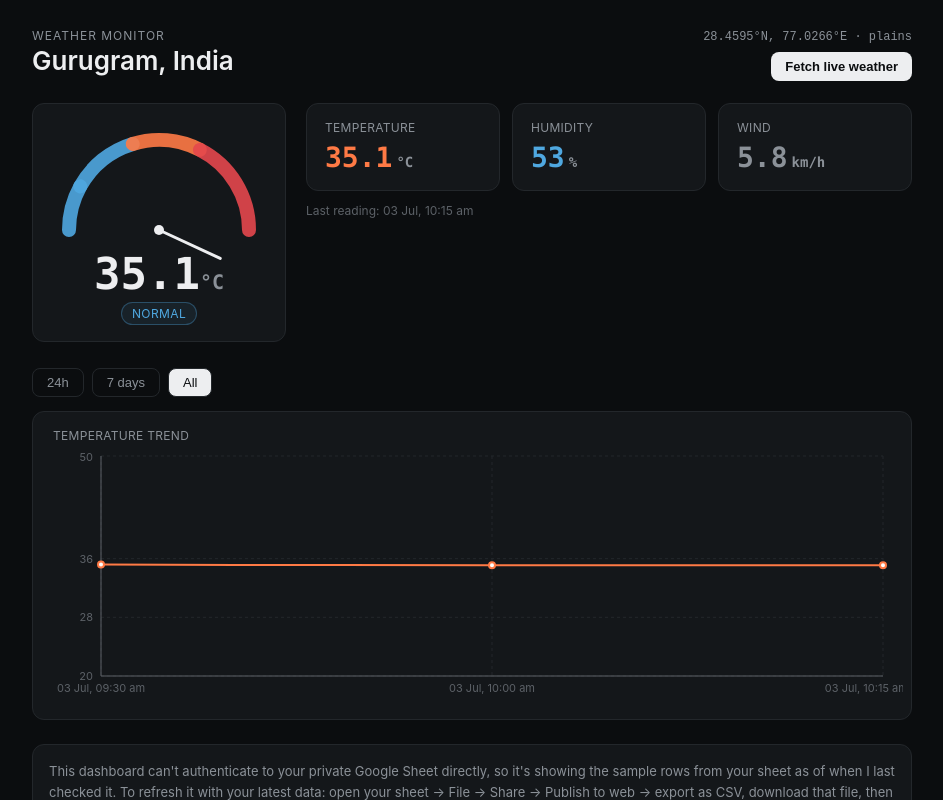
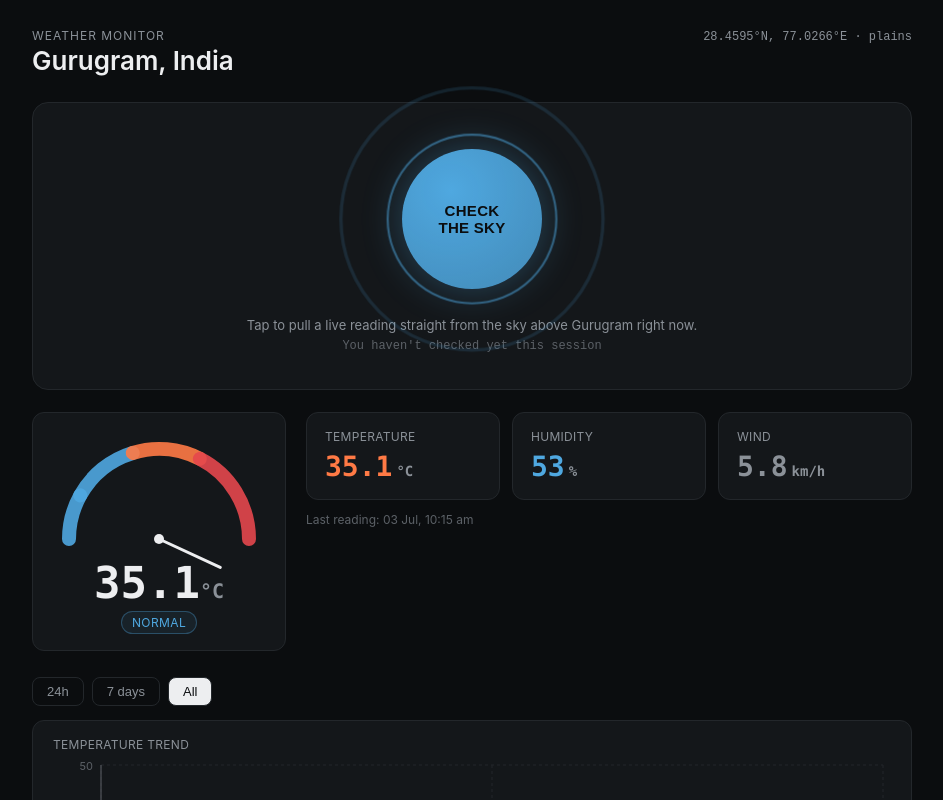
Before and after one commit to yashvardhannayal-ai/Gurugram-Weather-, a React (Vite) app: page / in a window 1280 px wide. Shown: the top 800 px of the page, without its empty margins (168-1111 px from the left). Built offline with nearby package versions, Linux system fonts and the light colour scheme.

Commit message:
Make the check button interactive

```diff
--- a/src/App.jsx
+++ b/src/App.jsx
@@ -1,4 +1,4 @@
-import React, { useState, useMemo, useCallback } from "react";
+import React, { useState, useMemo, useCallback, useEffect, useRef } from "react";
 import {
   LineChart,
   Line,
@@ -10,14 +10,12 @@ import {
 } from "recharts";
 import Papa from "papaparse";
 
-// ---- Seed data (from the user's actual sheet, duplicates removed) ----
 const SEED = [
   { time: "2026-07-03T09:30", temp: 35.2, wind: 5.8, humidity: 53 },
   { time: "2026-07-03T10:00", temp: 35.1, wind: 5.8, humidity: 53 },
   { time: "2026-07-03T10:15", temp: 35.1, wind: 5.8, humidity: 53 },
 ];
 
-// IMD-derived thresholds for plains — flagged to the user as approximate / worth re-verifying
 const ZONES = [
   { key: "normal", label: "Normal", max: 40, color: "#4FA8E0" },
   { key: "heat", label: "Heat Wave", max: 45, color: "#FF7A45" },
@@ -39,6 +37,28 @@ function fmtTime(t) {
     hour: "2-digit",
     minute: "2-digit",
   });
+}
+
+function useCountUp(target, duration = 700) {
+  const [display, setDisplay] = useState(target);
+  const fromRef = useRef(target);
+  useEffect(() => {
+    const from = fromRef.current;
+    const to = target;
+    if (from === to) return;
+    const start = performance.now();
+    let raf;
+    const tick = (now) => {
+      const p = Math.min(1, (now - start) / duration);
+      const eased = 1 - Math.pow(1 - p, 3);
+      setDisplay(from + (to - from) * eased);
+      if (p < 1) raf = requestAnimationFrame(tick);
+      else fromRef.current = to;
+    };
+    raf = requestAnimationFrame(tick);
+    return () => cancelAnimationFrame(raf);
+  }, [target, duration]);
+  return display;
 }
 
 function Gauge({ temp }) {
@@ -84,6 +104,7 @@ function Gauge({ temp }) {
           stroke="#EDEEF0"
           strokeWidth={3}
           strokeLinecap="round"
+          style={{ transition: "all 0.6s cubic-bezier(0.34, 1.56, 0.64, 1)" }}
         />
         <circle cx={cx} cy={cy} r={5} fill="#EDEEF0" />
       </svg>
@@ -112,6 +133,7 @@ function Gauge({ temp }) {
             color: zone.color,
             border: `1px solid ${zone.color}55`,
             background: `${zone.color}14`,
+            transition: "color 0.3s, border-color 0.3s, background 0.3s",
           }}
         >
           {zone.label}
@@ -156,12 +178,37 @@ const LAT = 28.4595;
 const LON = 77.0266;
 const OPEN_METEO_URL = `https://api.open-meteo.com/v1/forecast?latitude=${LAT}&longitude=${LON}&current=temperature_2m,wind_speed_10m,relative_humidity_2m`;
 
+const KEYFRAMES = `
+@keyframes ringPulse {
+  0% { transform: scale(1); opacity: 0.55; }
+  100% { transform: scale(1.9); opacity: 0; }
+}
+@keyframes screenFlash {
+  0% { opacity: 0.32; }
+  100% { opacity: 0; }
+}
+@keyframes shake {
+  0%, 100% { transform: translateX(0); }
+  20% { transform: translateX(-6px); }
+  40% { transform: translateX(6px); }
+  60% { transform: translateX(-4px); }
+  80% { transform: translateX(4px); }
+}
+@keyframes popIn {
+  0% { transform: scale(0.9); opacity: 0; }
+  100% { transform: scale(1); opacity: 1; }
+}
+`;
+
 export default function WeatherDashboard() {
   const [rows, setRows] = useState(SEED);
   const [range, setRange] = useState("all");
   const [importMsg, setImportMsg] = useState("");
   const [liveLoading, setLiveLoading] = useState(false);
   const [liveError, setLiveError] = useState("");
+  const [pulseCount, setPulseCount] = useState(0);
+  const [flash, setFlash] = useState(null);
+  const [shakeKey, setShakeKey] = useState(0);
   const fileRef = React.useRef(null);
 
   const fetchLive = useCallback(async () => {
@@ -180,10 +227,13 @@ export default function WeatherDashboard() {
         humidity: c.relative_humidity_2m,
       };
       setRows((prev) => {
-        // avoid an exact duplicate if the same timestamp is fetched twice in a row
         if (prev.length && prev[prev.length - 1].time === newRow.time) return prev;
         return [...prev, newRow];
       });
+      setPulseCount((n) => n + 1);
+      const z = classify(newRow.temp);
+      setFlash({ color: z.color, key: Date.now() });
+      if (z.key === "severe") setShakeKey((k) => k + 1);
     } catch (err) {
       setLiveError(
         err instanceof Error
@@ -207,8 +257,11 @@ export default function WeatherDashboard() {
   const latest = filtered[filtered.length - 1] || rows[rows.length - 1];
   const zone = classify(latest.temp);
   const showAlert = zone.key !== "normal";
+  const chartData = filtered.map((r) => ({ ...r, label: fmtTime(r.time) }));
 
-  const chartData = filtered.map((r) => ({ ...r, label: fmtTime(r.time) }));
+  const dispTemp = useCountUp(latest.temp);
+  const dispHumidity = useCountUp(latest.humidity);
+  const dispWind = useCountUp(latest.wind);
 
   const handleFile = useCallback((e) => {
     const file = e.target.files?.[0];
@@ -247,17 +300,35 @@ export default function WeatherDashboard() {
 
   return (
     <div
+      key={shakeKey}
       style={{
         background: "#0B0D0F",
         minHeight: "100%",
         color: "#EDEEF0",
-        fontFamily:
-          "ui-sans-serif, -apple-system, BlinkMacSystemFont, 'Segoe UI', sans-serif",
+        fontFamily: "ui-sans-serif, -apple-system, BlinkMacSystemFont, 'Segoe UI', sans-serif",
         padding: "28px 20px 40px",
+        position: "relative",
+        animation: shakeKey > 0 ? "shake 0.5s" : "none",
       }}
     >
+      <style>{KEYFRAMES}</style>
+
+      {flash && (
+        <div
+          key={flash.key}
+          onAnimationEnd={() => setFlash(null)}
+          style={{
+            position: "fixed",
+            inset: 0,
+            background: flash.color,
+            pointerEvents: "none",
+            zIndex: 50,
+            animation: "screenFlash 0.7s ease-out forwards",
+          }}
+        />
+      )}
+
       <div style={{ maxWidth: 880, margin: "0 auto" }}>
-        {/* Header */}
         <div style={{ display: "flex", justifyContent: "space-between", alignItems: "baseline", flexWrap: "wrap", gap: 8 }}>
           <div>
             <div style={{ fontSize: 12, color: "#8B9198", letterSpacing: 1, textTransform: "uppercase" }}>
@@ -265,35 +336,72 @@ export default function WeatherDashboard() {
             </div>
             <h1 style={{ margin: "2px 0 0", fontSize: 26, fontWeight: 600 }}>Gurugram, India</h1>
           </div>
-          <div style={{ display: "flex", flexDirection: "column", alignItems: "flex-end", gap: 8 }}>
           <div style={{ fontSize: 12, color: "#8B9198", fontFamily: "ui-monospace, monospace" }}>
             28.4595°N, 77.0266°E · plains
           </div>
+        </div>
+
+        <div
+          style={{
+            marginTop: 26,
+            display: "flex",
+            flexDirection: "column",
+            alignItems: "center",
+            padding: "36px 16px",
+            background: "#14171A",
+            border: "1px solid #23272B",
+            borderRadius: 16,
+          }}
+        >
+          <div style={{ position: "relative", width: 160, height: 160, display: "flex", alignItems: "center", justifyContent: "center" }}>
+            {!liveLoading && (
+              <>
+                <span style={{ position: "absolute", inset: 0, borderRadius: "50%", border: `2px solid ${zone.color}`, animation: "ringPulse 2.2s ease-out infinite" }} />
+                <span style={{ position: "absolute", inset: 0, borderRadius: "50%", border: `2px solid ${zone.color}`, animation: "ringPulse 2.2s ease-out infinite 1.1s" }} />
+              </>
+            )}
             <button
               onClick={fetchLive}
               disabled={liveLoading}
               style={{
-                background: liveLoading ? "#23272B" : "#EDEEF0",
-                color: liveLoading ? "#8B9198" : "#0B0D0F",
+                position: "relative",
+                width: 140,
+                height: 140,
+                borderRadius: "50%",
                 border: "none",
-                borderRadius: 8,
-                padding: "7px 14px",
-                fontSize: 13,
-                fontWeight: 600,
+                background: `radial-gradient(circle at 35% 30%, ${zone.color}, ${zone.color}cc)`,
+                color: "#0B0D0F",
+                fontWeight: 700,
+                fontSize: 15,
+                letterSpacing: 0.3,
                 cursor: liveLoading ? "default" : "pointer",
+                boxShadow: `0 0 40px ${zone.color}55`,
+                transition: "transform 0.15s ease",
+                whiteSpace: "pre-line",
               }}
+              onMouseDown={(e) => (e.currentTarget.style.transform = "scale(0.94)")}
+              onMouseUp={(e) => (e.currentTarget.style.transform = "scale(1)")}
+              onMouseLeave={(e) => (e.currentTarget.style.transform = "scale(1)")}
             >
-              {liveLoading ? "Fetching…" : "Fetch live weather"}
+              {liveLoading ? "CHECKING…" : "CHECK\nTHE SKY"}
             </button>
           </div>
+          <div style={{ marginTop: 18, fontSize: 13, color: "#8B9198", textAlign: "center" }}>
+            Tap to pull a live reading straight from the sky above Gurugram right now.
+          </div>
+          <div style={{ marginTop: 6, fontSize: 12, color: "#5C6167", fontFamily: "ui-monospace, monospace" }}>
+            {pulseCount === 0
+              ? "You haven't checked yet this session"
+              : `You've checked the sky ${pulseCount} time${pulseCount > 1 ? "s" : ""} this session`}
           </div>
           {liveError && (
             <div style={{ marginTop: 10, fontSize: 12, color: "#E5484D" }}>{liveError}</div>
           )}
+        </div>
 
-        {/* Alert banner */}
         {showAlert && (
           <div
+            key={`alert-${latest.time}`}
             style={{
               marginTop: 18,
               padding: "12px 16px",
@@ -303,6 +411,7 @@ export default function WeatherDashboard() {
               display: "flex",
               alignItems: "center",
               gap: 10,
+              animation: "popIn 0.4s ease-out",
             }}
           >
             <div style={{ width: 8, height: 8, borderRadius: 999, background: zone.color, flexShrink: 0 }} />
@@ -313,16 +422,15 @@ export default function WeatherDashboard() {
           </div>
         )}
 
-        {/* Main grid */}
         <div style={{ marginTop: 22, display: "flex", gap: 20, flexWrap: "wrap" }}>
           <div style={{ background: "#14171A", border: "1px solid #23272B", borderRadius: 12, padding: 16 }}>
-            <Gauge temp={latest.temp} />
+            <Gauge temp={dispTemp} />
           </div>
           <div style={{ display: "flex", flexDirection: "column", gap: 12, flex: 1, minWidth: 260 }}>
             <div style={{ display: "flex", gap: 12, flexWrap: "wrap" }}>
-              <ScoreCard label="Temperature" value={latest.temp.toFixed(1)} unit="°C" accent="#FF7A45" />
-              <ScoreCard label="Humidity" value={latest.humidity} unit="%" accent="#4FA8E0" />
-              <ScoreCard label="Wind" value={latest.wind} unit="km/h" accent="#8B9198" />
+              <ScoreCard label="Temperature" value={dispTemp.toFixed(1)} unit="°C" accent="#FF7A45" />
+              <ScoreCard label="Humidity" value={Math.round(dispHumidity)} unit="%" accent="#4FA8E0" />
+              <ScoreCard label="Wind" value={dispWind.toFixed(1)} unit="km/h" accent="#8B9198" />
             </div>
             <div style={{ fontSize: 12, color: "#5C6167" }}>
               Last reading: {fmtTime(latest.time)}
@@ -330,7 +438,6 @@ export default function WeatherDashboard() {
           </div>
         </div>
 
-        {/* Range filter */}
         <div style={{ marginTop: 26, display: "flex", gap: 8 }}>
           {[
             { k: "24h", label: "24h" },
@@ -355,7 +462,6 @@ export default function WeatherDashboard() {
           ))}
         </div>
 
-        {/* Chart */}
         <div style={{ marginTop: 14, background: "#14171A", border: "1px solid #23272B", borderRadius: 12, padding: "16px 8px 8px" }}>
           <div style={{ fontSize: 12, color: "#8B9198", padding: "0 12px 8px", textTransform: "uppercase", letterSpacing: 0.3 }}>
             Temperature trend
@@ -369,20 +475,17 @@ export default function WeatherDashboard() {
                 contentStyle={{ background: "#0B0D0F", border: "1px solid #23272B", borderRadius: 8, fontSize: 12 }}
                 labelStyle={{ color: "#8B9198" }}
               />
-              <Line type="monotone" dataKey="temp" stroke="#FF7A45" strokeWidth={2} dot={{ r: 3 }} name="°C" />
+              <Line type="monotone" dataKey="temp" stroke="#FF7A45" strokeWidth={2} dot={{ r: 3 }} name="°C" isAnimationActive={true} animationDuration={500} />
             </LineChart>
           </ResponsiveContainer>
         </div>
 
-        {/* Data import + note */}
         <div style={{ marginTop: 24, padding: 16, background: "#14171A", border: "1px solid #23272B", borderRadius: 12 }}>
           <div style={{ fontSize: 13, color: "#8B9198", lineHeight: 1.6 }}>
-            This dashboard can't authenticate to your private Google Sheet directly, so it's
-            showing the sample rows from your sheet as of when I last checked it. To refresh it
-            with your latest data: open your sheet → File → Share → Publish to web → export as
-            CSV, download that file, then upload it below. (I have not re-verified Google Sheets'
-            exact current menu wording for this — if it looks different, look for a "Publish to
-            web" or "Download → CSV" option.)
+            This dashboard can't authenticate to your private Google Sheet directly. Use "Check
+            the Sky" above for a live reading, or upload a CSV export of your sheet below (File →
+            Share → Publish to web → export as CSV — I have not re-verified Google Sheets' exact
+            current wording for this).
           </div>
           <input
             ref={fileRef}
```
Lines whose indentation alone changed are shown as unchanged.
